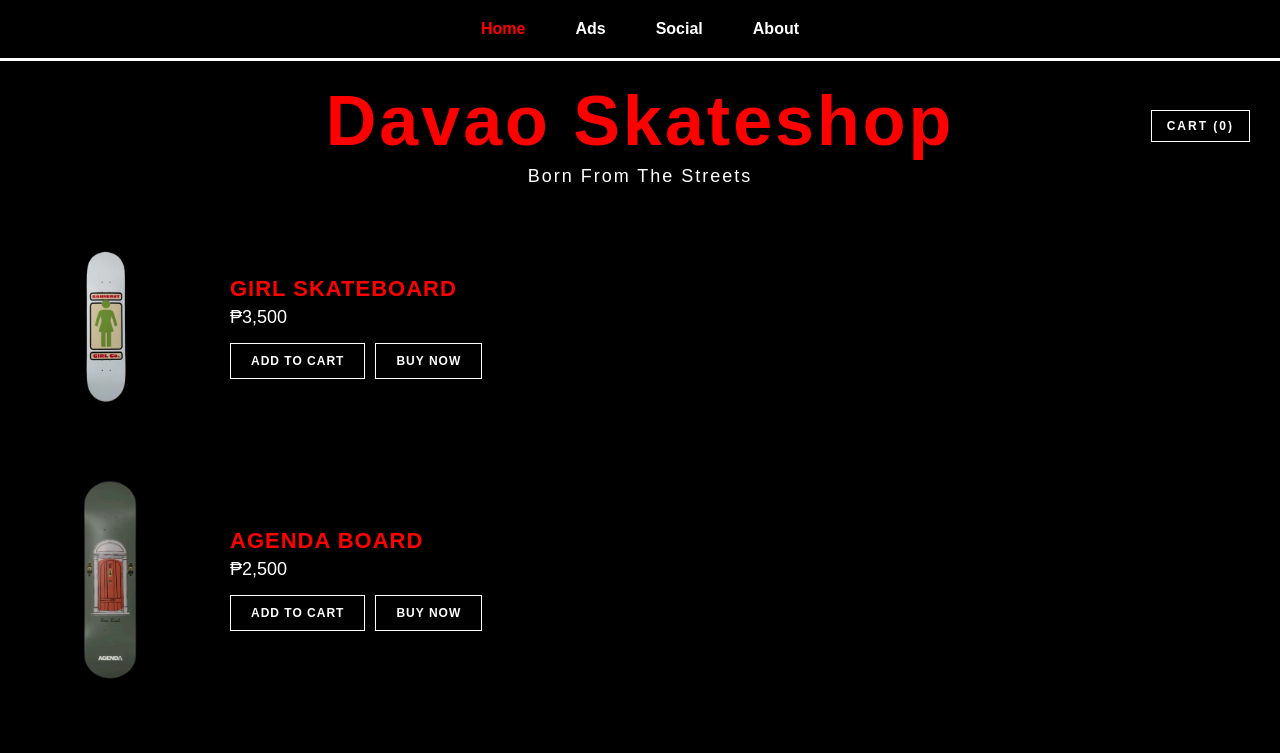
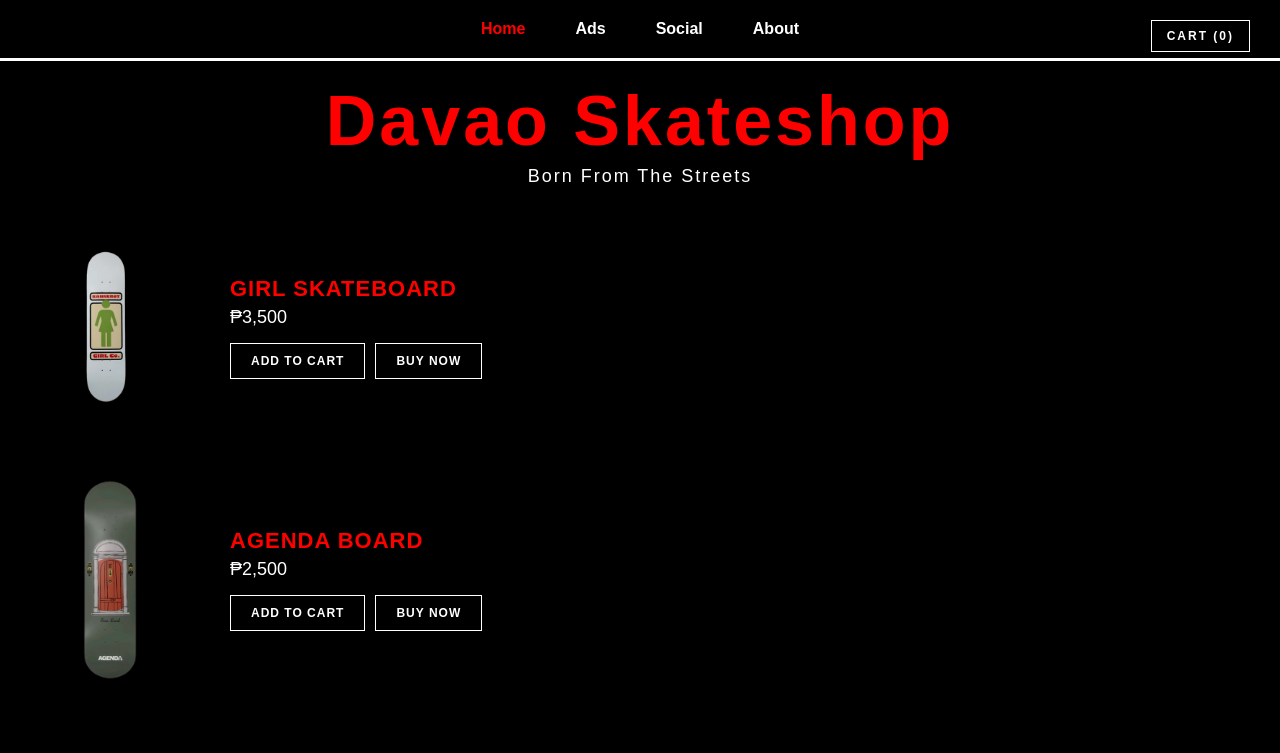
Before and after one commit to watataps69/Davao-Skateshop, a React (Vite) app in the folder MyApp/: page / in a window 1280 px wide. Shown: the top 753 px of the page. Built offline with nearby package versions, Linux system fonts and the light colour scheme.

Commit message:
Fixed cart position

```diff
--- a/MyApp/src/pages/Home.css
+++ b/MyApp/src/pages/Home.css
@@ -13,7 +13,7 @@ body {
 .floating-cart {
   position: fixed;
   right: 30px;
-  top: 110px;
+  top: 20px;
   color: white;
   border: 1px solid white;
   padding: 8px 15px;
```
